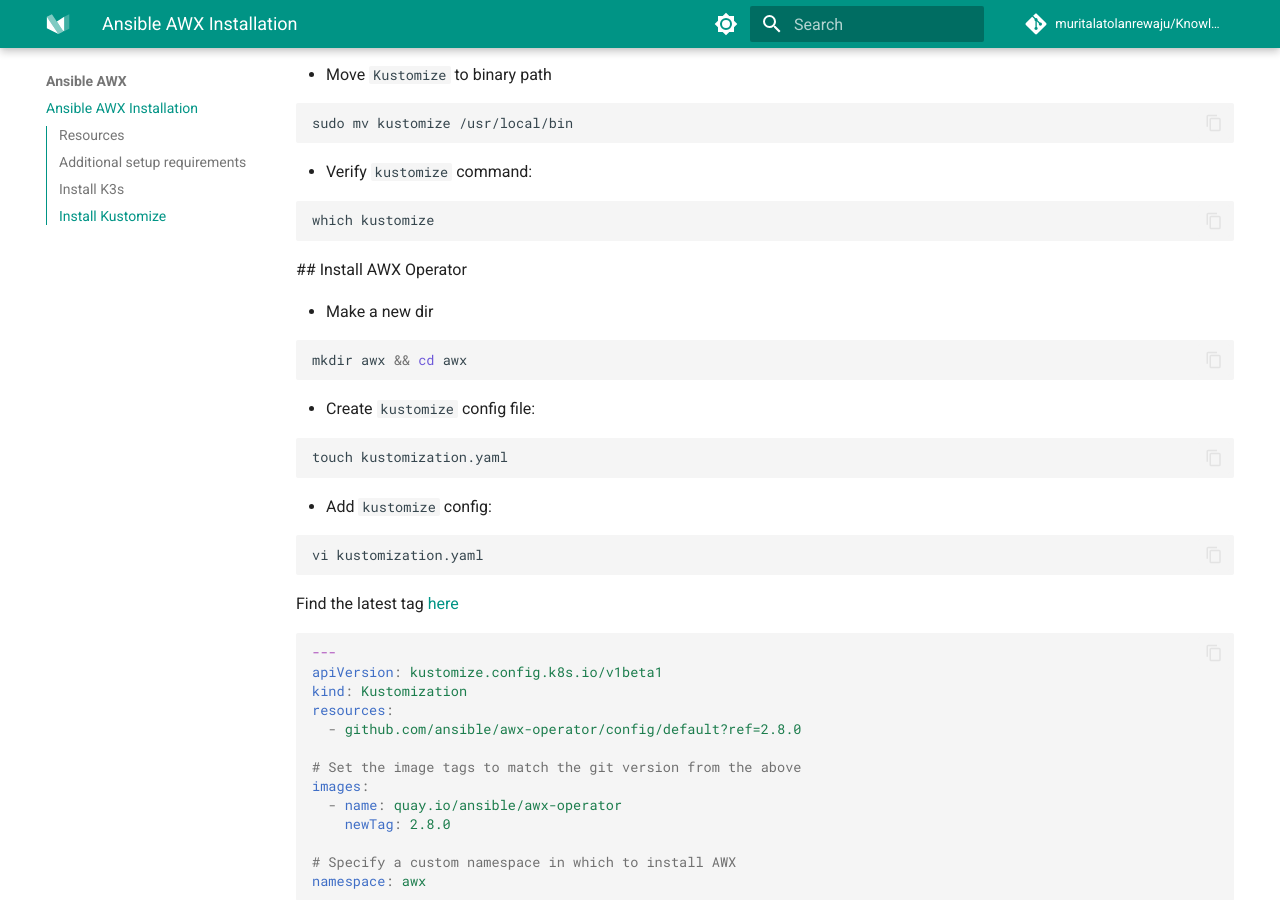
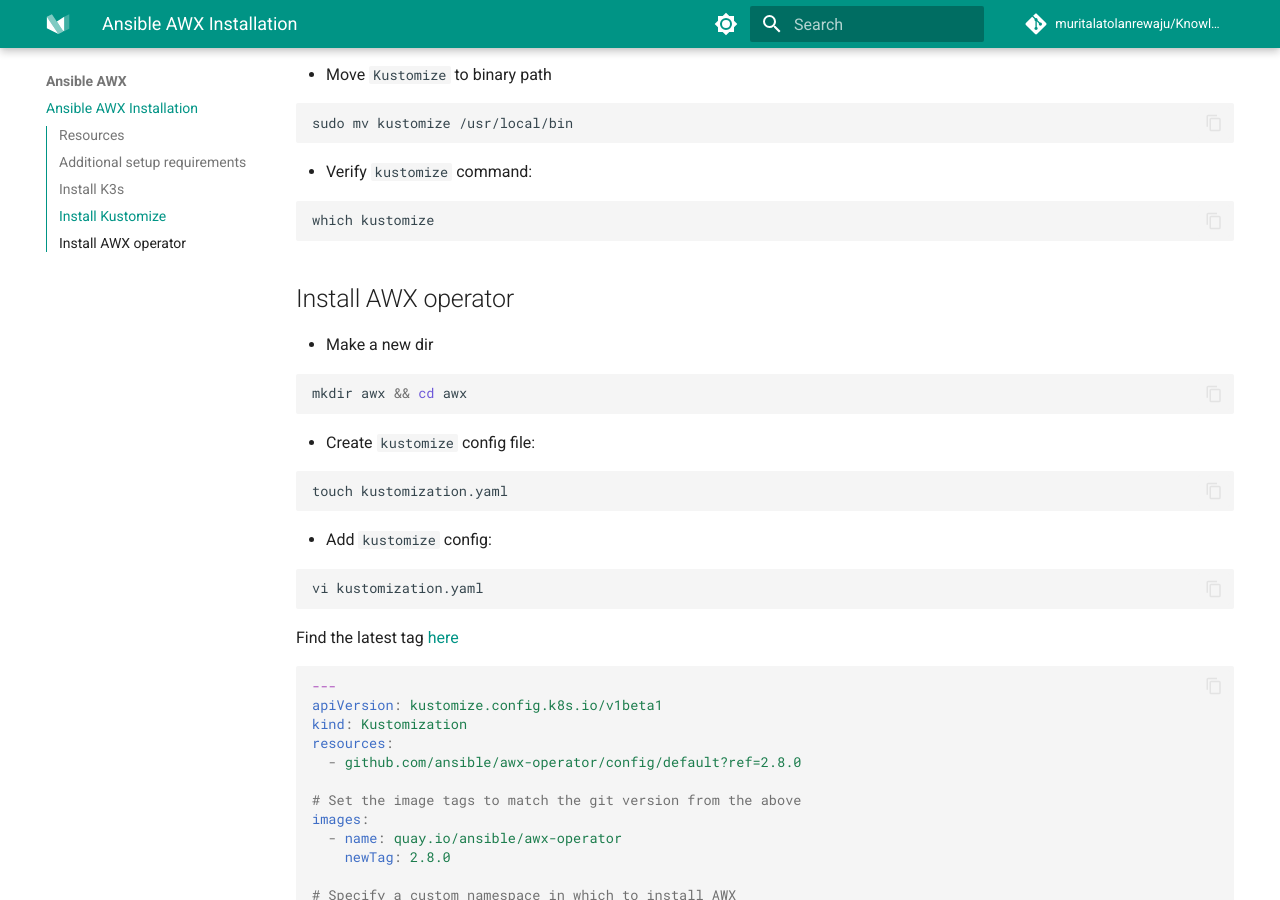
Before and after one commit to muritalatolanrewaju/KnowledgeBase-Tech, an MkDocs documentation site: the page built from docs/Ansible-AWX/install-AWX.md, in a window 1280 px wide and 900 px high, scrolled down 2467 px. Built offline with MkDocs 1.6.1 and Material for MkDocs 9.7.7, drawn with Linux system fonts in a browser that asks for light colours; comment, search, counter and statistics services are not loaded.

Commit message:
Update install-AWX.md

````diff
--- a/docs/Ansible-AWX/install-AWX.md
+++ b/docs/Ansible-AWX/install-AWX.md
@@ -138,7 +138,7 @@
 which kustomize
 ```
 
- ## Install AWX Operator
+## Install AWX operator
 
 - Make a new dir
 
````
